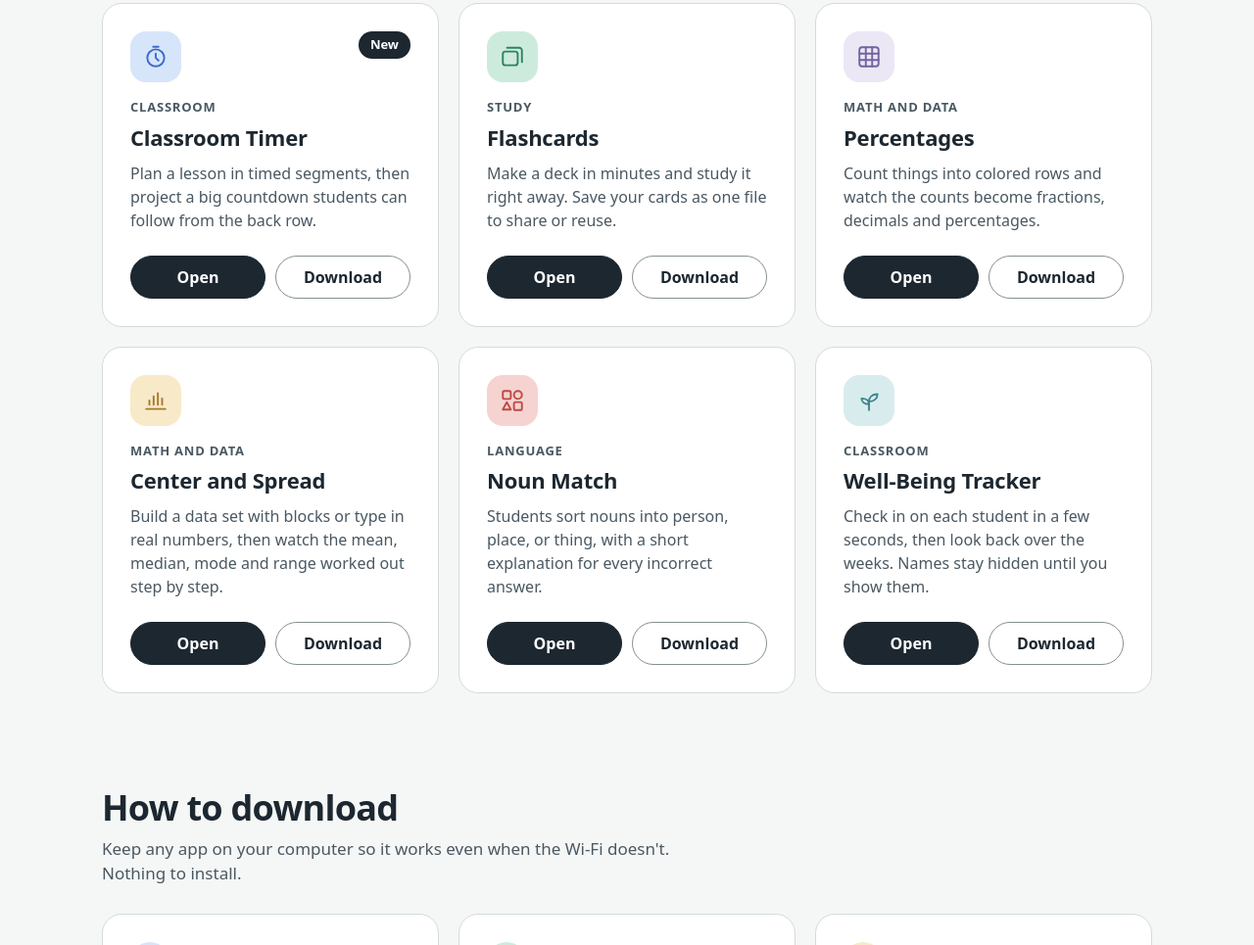
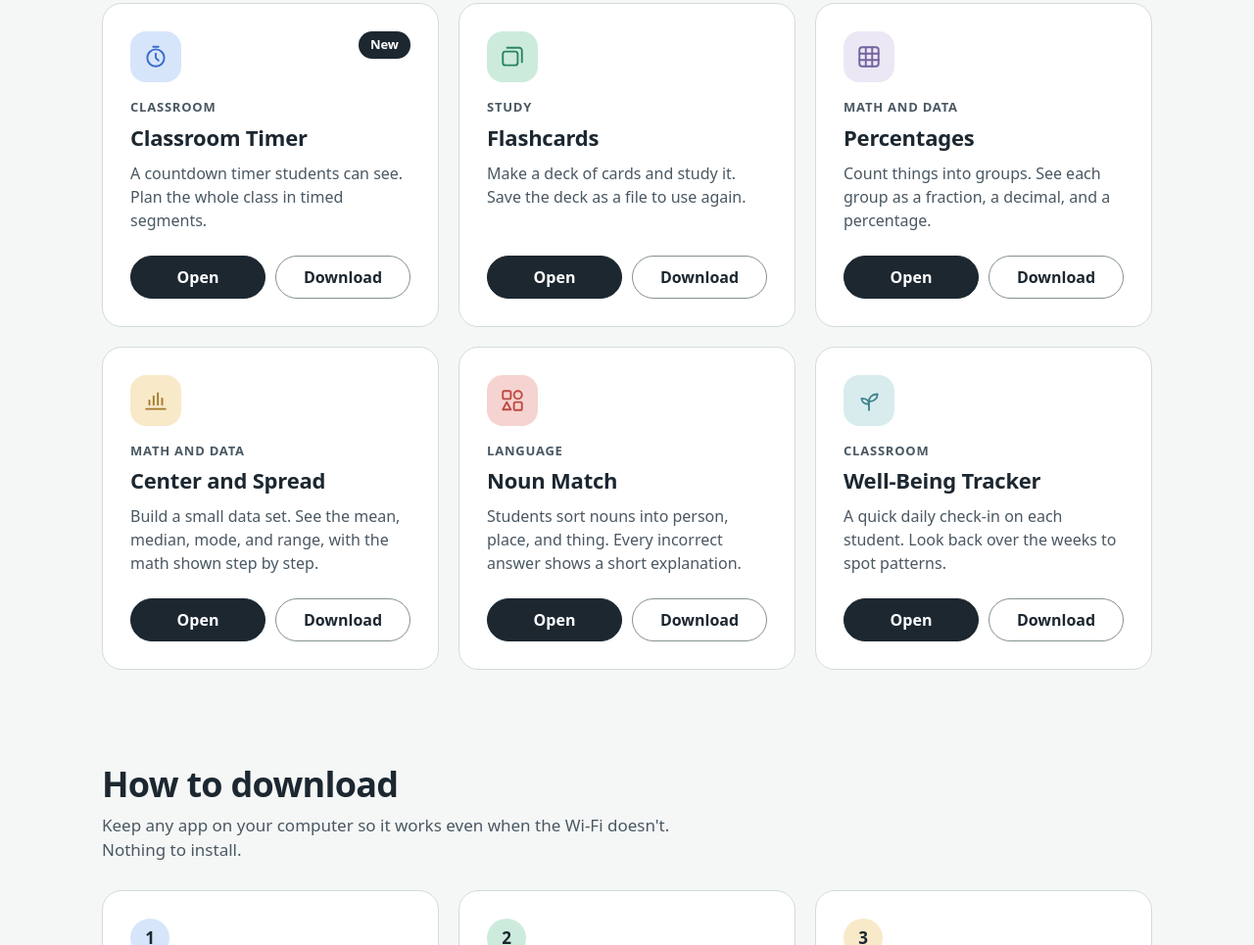
Before and after one commit to mlittrell-ttu/mlittrell.github.io, a plain HTML site: page index.html in a window 1280 px wide. Shown: the part 1725-2690 px from the top of the page at 98% size. Drawn offline with Linux system fonts and the light colour scheme.

Commit message:
Homepage: plainer card descriptions
Co-Authored-By: Claude Opus 5.5 <noreply@anthropic.com>
Claude-Session: https://claude.ai/code/session_0174kj6JiMHC1ziRBPJ1zbN7

```diff
--- a/index.html
+++ b/index.html
@@ -393,7 +393,7 @@ a:hover { color: var(--focus); }
         <div>
           <p class="app-kind">Classroom</p>
           <h3>Classroom Timer</h3>
-          <p class="desc">Plan a lesson in timed segments, then project a big countdown students can follow from the back row.</p>
+          <p class="desc">A countdown timer students can see. Plan the whole class in timed segments.</p>
         </div>
         <div class="app-actions">
           <a class="btn btn-primary" href="timer.html" aria-label="Open Classroom Timer">Open</a>
@@ -408,7 +408,7 @@ a:hover { color: var(--focus); }
         <div>
           <p class="app-kind">Study</p>
           <h3>Flashcards</h3>
-          <p class="desc">Make a deck in minutes and study it right away. Save your cards as one file to share or reuse.</p>
+          <p class="desc">Make a deck of cards and study it. Save the deck as a file to use again.</p>
         </div>
         <div class="app-actions">
           <a class="btn btn-primary" href="flashcards.html" aria-label="Open Flashcards">Open</a>
@@ -423,7 +423,7 @@ a:hover { color: var(--focus); }
         <div>
           <p class="app-kind">Math and data</p>
           <h3>Percentages</h3>
-          <p class="desc">Count things into colored rows and watch the counts become fractions, decimals and percentages.</p>
+          <p class="desc">Count things into groups. See each group as a fraction, a decimal, and a percentage.</p>
         </div>
         <div class="app-actions">
           <a class="btn btn-primary" href="percentages.html" aria-label="Open Percentages">Open</a>
@@ -438,7 +438,7 @@ a:hover { color: var(--focus); }
         <div>
           <p class="app-kind">Math and data</p>
           <h3>Center and Spread</h3>
-          <p class="desc">Build a data set with blocks or type in real numbers, then watch the mean, median, mode and range worked out step by step.</p>
+          <p class="desc">Build a small data set. See the mean, median, mode, and range, with the math shown step by step.</p>
         </div>
         <div class="app-actions">
           <a class="btn btn-primary" href="spread.html" aria-label="Open Center and Spread">Open</a>
@@ -453,7 +453,7 @@ a:hover { color: var(--focus); }
         <div>
           <p class="app-kind">Language</p>
           <h3>Noun Match</h3>
-          <p class="desc">Students sort nouns into person, place, or thing, with a short explanation for every incorrect answer.</p>
+          <p class="desc">Students sort nouns into person, place, and thing. Every incorrect answer shows a short explanation.</p>
         </div>
         <div class="app-actions">
           <a class="btn btn-primary" href="noun-matching-game.html" aria-label="Open Noun Match">Open</a>
@@ -468,7 +468,7 @@ a:hover { color: var(--focus); }
         <div>
           <p class="app-kind">Classroom</p>
           <h3>Well-Being Tracker</h3>
-          <p class="desc">Check in on each student in a few seconds, then look back over the weeks. Names stay hidden until you show them.</p>
+          <p class="desc">A quick daily check-in on each student. Look back over the weeks to spot patterns.</p>
         </div>
         <div class="app-actions">
           <a class="btn btn-primary" href="mwb-tracker.html" aria-label="Open Well-Being Tracker">Open</a>
```
